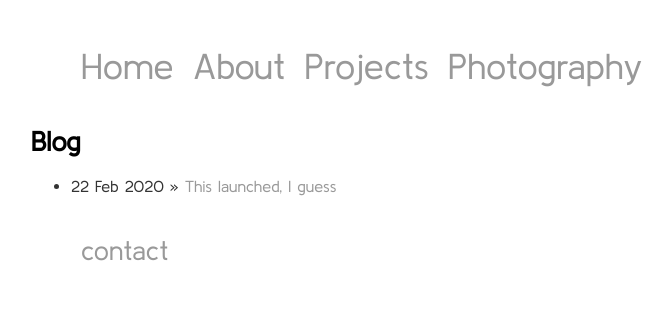
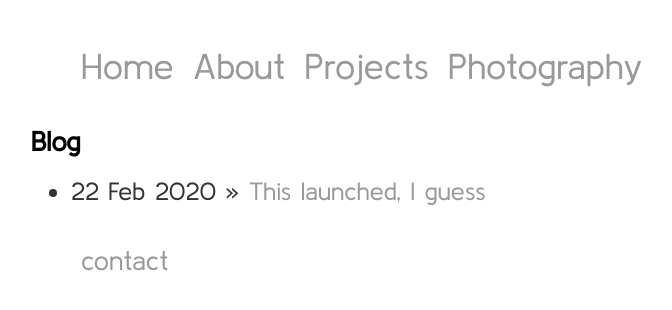
Before and after one commit to lyontyger/lyontyger.github.io, a Jekyll site: the page built from blog/index.html, in a window 1280 px wide. Shown: the top 310 px of the page, without its empty margins (129-801 px from the left). Built offline with Jekyll 4.4.1, drawn with Linux system fonts in a browser that asks for light colours.

Commit message:
Update main.css

```diff
--- a/css/main.css
+++ b/css/main.css
@@ -36,12 +36,12 @@ footer {
 ul {
     font-family: 'Kulim Park', sans-serif;
     margin: 20px auto 40px;
-    font-size: 1em;
+    font-size: 1.25em;
 }
 
 li {
     font-family: 'Kulim Park', sans-serif;
     margin: 20px auto 40px;
-    font-size: 1em;
+    font-size: 1.25em;
     color: #333;
 }
```
